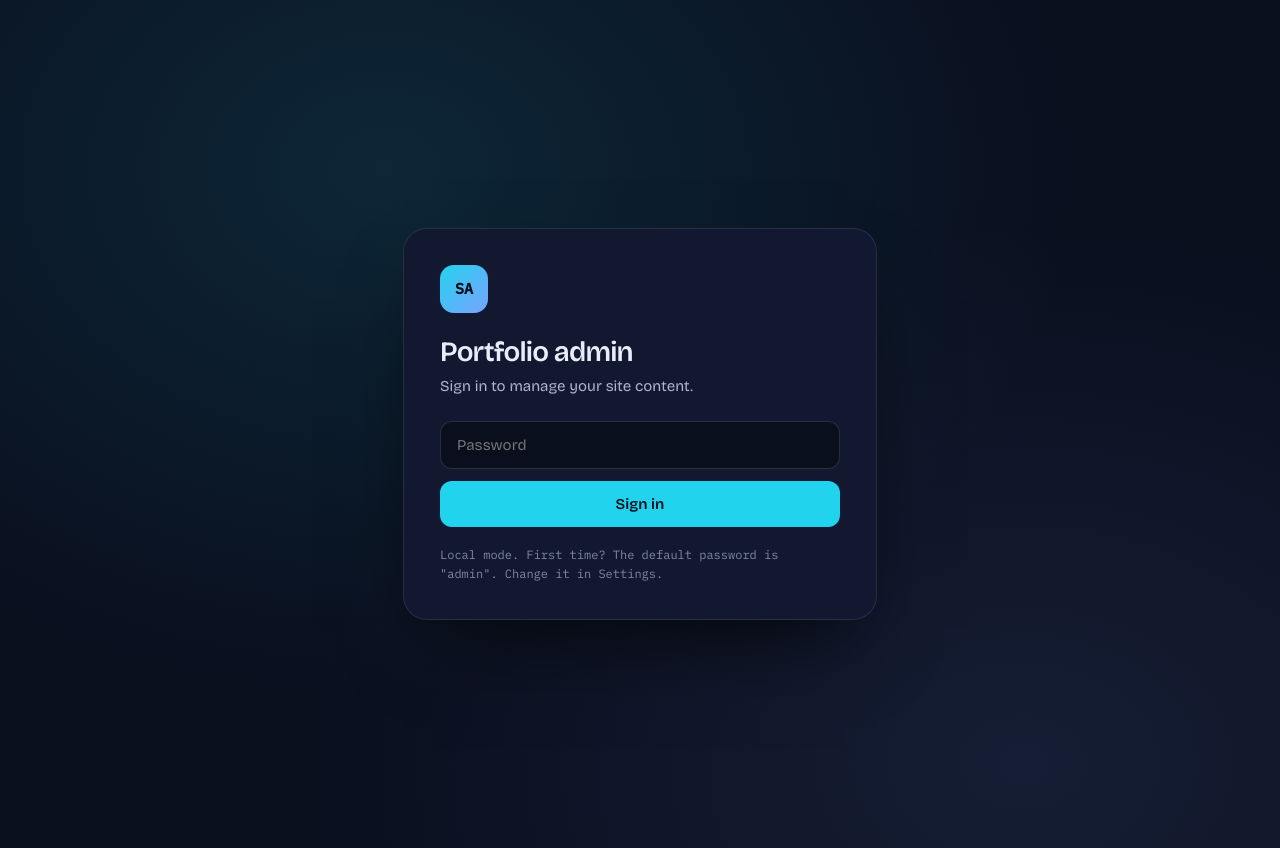
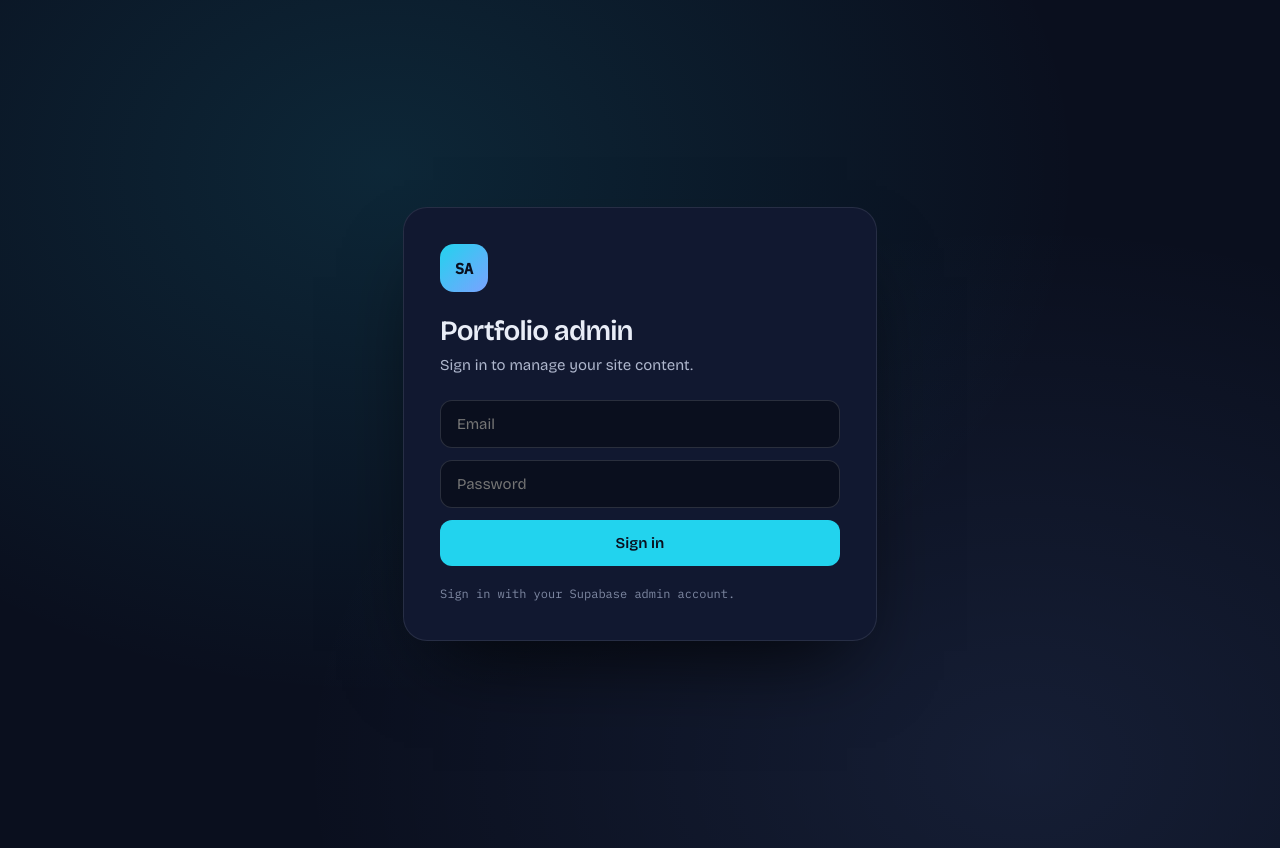
Before and after one commit to ovuhs/portfolio, a plain HTML site: page admin/index.html in a window 1280 px wide. Drawn offline with nearby package versions, Linux system fonts and the light colour scheme; no server answers.

Commit message:
Superbase integration

```diff
--- a/config.js
+++ b/config.js
@@ -2,6 +2,6 @@
    Leave the Supabase fields empty to run in local mode (edits saved in your browser; publish by downloading content.js).
    The anon key is public by design; your data is protected by the row-level security rules in SETUP.md. */
 window.PORTFOLIO_CONFIG = {
-  supabaseUrl: '',      // e.g. 'https://abcd1234.supabase.co'
-  supabaseAnonKey: ''   // Project Settings → API → anon public key
+  supabaseUrl: 'https://lzidxeozzywnxwwmofvw.supabase.co/',      // e.g. 'https://abcd1234.supabase.co'
+  supabaseAnonKey: 'eyJhbGciOiJIUzI1NiIsInR5cCI6IkpXVCJ9.eyJpc3MiOiJzdXBhYmFzZSIsInJlZiI6Imx6aWR4ZW96enl3bnh3d21vZnZ3Iiwicm9sZSI6ImFub24iLCJpYXQiOjE3OTEwNDc2NzUsImV4cCI6MjEwNjYyMzY3NX0.mAlR6x95b9m7Yla1fW8BIkqfHxUU4vVLsP_Bw1MfnR8'   // Project Settings → API → anon public key
 };
```
Also changed, not shown: index.html (+2 -2 lines).
